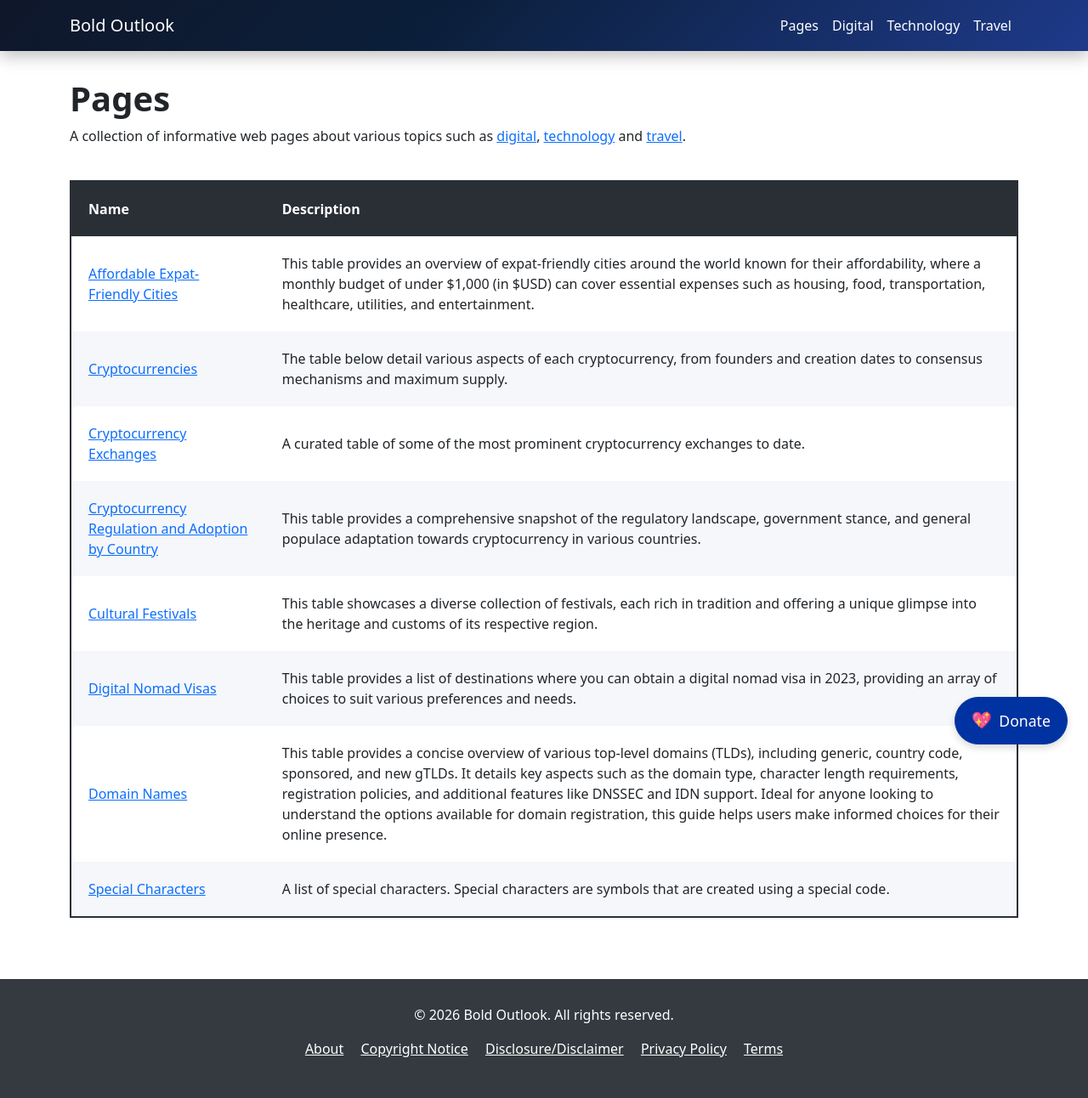
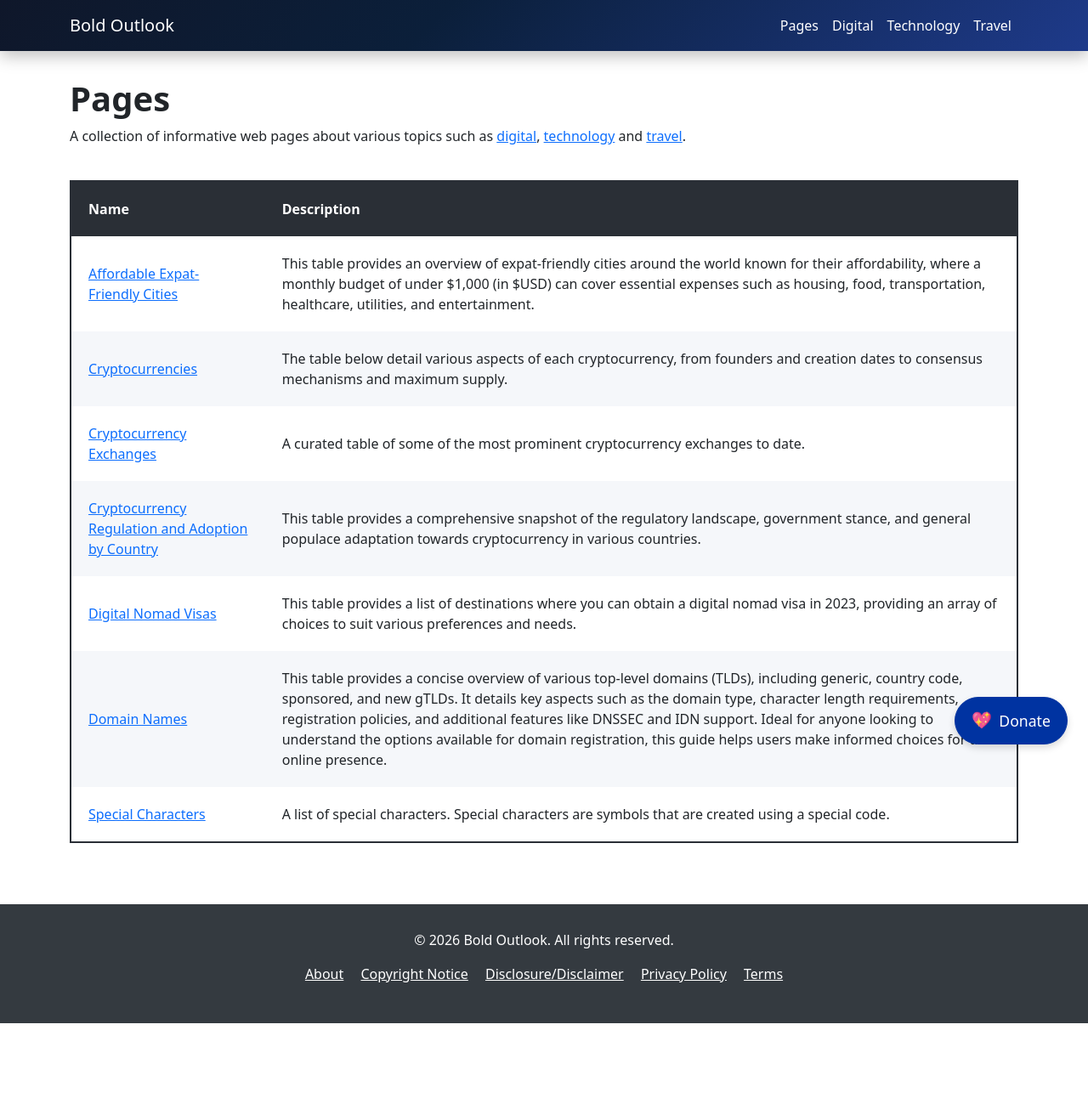
Before and after one commit to boldoutlook/pages, a Jekyll site: the page built from index.md, in a window 1280 px wide. Shown: the whole page at 85% size. Built offline with Jekyll 4.4.1, drawn with Linux system fonts in a browser that asks for light colours; after the commit the page ends 1204 px from its top, so only the background shows below that.

Commit message:
Update index.md

```diff
--- a/index.md
+++ b/index.md
@@ -11,7 +11,6 @@ A collection of informative web pages about various topics such as [digital](/di
 | [Cryptocurrencies](/cryptocurrencies/) | The table below detail various aspects of each cryptocurrency, from founders and creation dates to consensus mechanisms and maximum supply. |
 | [Cryptocurrency Exchanges](/cryptocurrency-exchanges/) | A curated table of some of the most prominent cryptocurrency exchanges to date. |
 | [Cryptocurrency Regulation and Adoption by Country](/cryptocurrency-regulation-adoption/) | This table provides a comprehensive snapshot of the regulatory landscape, government stance, and general populace adaptation towards cryptocurrency in various countries. |
-| [Cultural Festivals](/cultural-festivals/) | This table showcases a diverse collection of festivals, each rich in tradition and offering a unique glimpse into the heritage and customs of its respective region. |
 | [Digital Nomad Visas](/digital-nomad-visas/) | This table provides a list of destinations where you can obtain a digital nomad visa in 2023, providing an array of choices to suit various preferences and needs. |
 | [Domain Names](/domain-names/) | This table provides a concise overview of various top-level domains (TLDs), including generic, country code, sponsored, and new gTLDs. It details key aspects such as the domain type, character length requirements, registration policies, and additional features like DNSSEC and IDN support. Ideal for anyone looking to understand the options available for domain registration, this guide helps users make informed choices for their online presence. |
 | [Special Characters](/special-characters/) | A list of special characters. Special characters are symbols that are created using a special code. |
```
